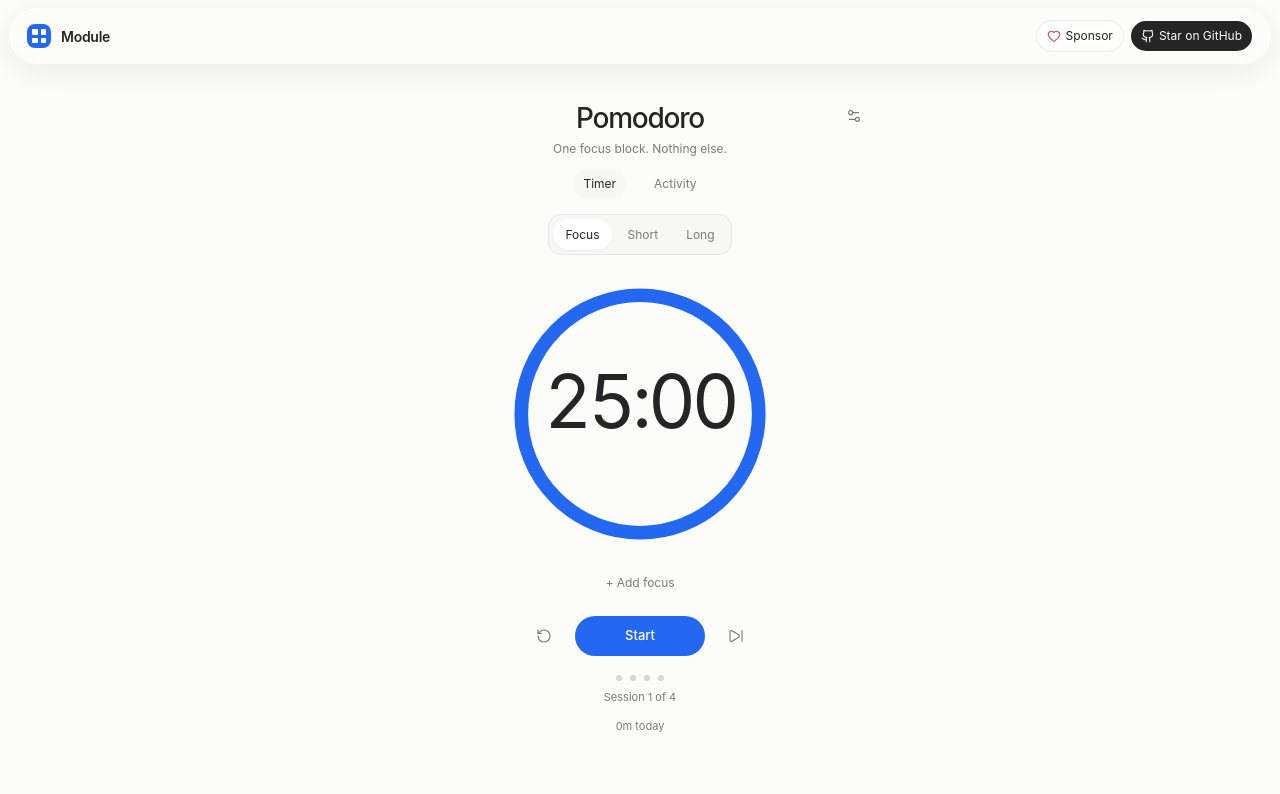
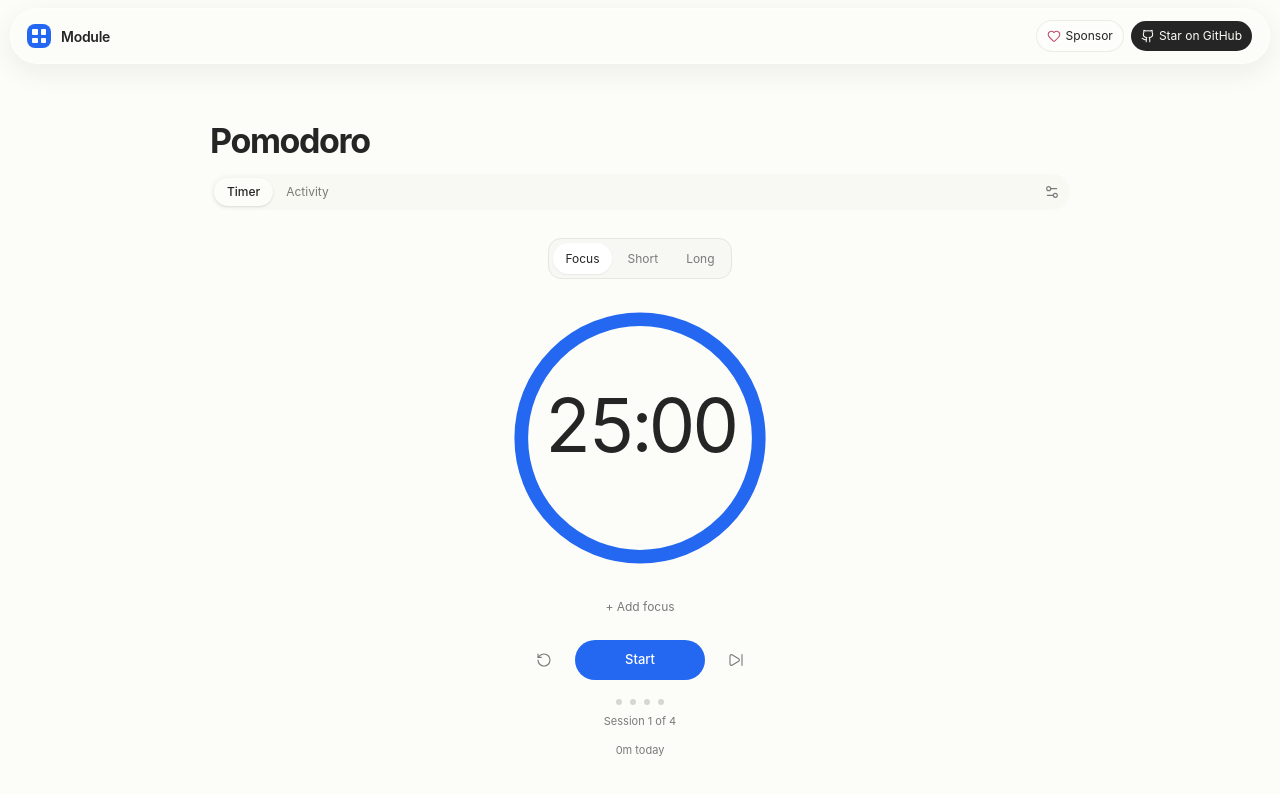
Before and after one commit to howlil/modu-app, a SvelteKit app: page /pomodoro in a window 1280 px wide. Shown: the top 794 px of the page. Built offline with nearby package versions, Linux system fonts and the light colour scheme.

Commit message:
refactor(pomodoro): align top layout with typing

```diff
--- a/src/routes/pomodoro/+page.svelte
+++ b/src/routes/pomodoro/+page.svelte
@@ -3,6 +3,8 @@
   import { ArrowLeft, Check, ChevronRight, Download, Pencil, RotateCcw, Settings2, SkipForward, Trash2, X } from 'lucide-svelte';
   import { Button } from "$lib/components/ui/button/index.js";
   import { Input } from "$lib/components/ui/input/index.js";
+  import * as Tabs from '$lib/components/ui/tabs/index.js';
+  import ToolHeader from '#lib/components/ToolHeader.svelte';
   import ActivityView from '#lib/components/pomodoro/ActivityView.svelte';
   import FocusProtectionSettings from '#lib/components/pomodoro/FocusProtectionSettings.svelte';
   import {
@@ -1056,45 +1058,42 @@
 </svelte:head>
 
 <section
-  class="mx-auto min-h-[calc(100vh-68px)] w-full max-w-[920px] px-2 pb-14 pt-5 max-[700px]:pt-2.5"
+  class="mx-auto min-h-[calc(100vh-76px)] w-full max-w-[1180px] px-4 pb-14 pt-10 max-[760px]:px-2.5 max-[760px]:pt-7"
   style={`--pomodoro-accent: ${modeMeta.accent}; --pomodoro-soft: ${modeMeta.soft};`}
 >
-  <div class="relative mx-auto mb-4 w-full max-w-[460px] text-center">
-    <h1 class="m-0 text-[28px] font-[500] leading-none tracking-[-0.045em]">Pomodoro</h1>
-    <p class="mt-2 text-[12px] font-normal text-muted-foreground">
-      {activeView === 'timer' ? modeMeta.copy : 'Focus time, goals, and session history.'}
-    </p>
-
-    <div class="mt-3 flex justify-center gap-[18px]">
-      {#each ['timer', 'activity'] as view}
-        {@const typedView = view as PomodoroView}
-        <button
-          type="button"
-          class={[
-            'relative h-7 rounded-full px-2.5 text-[12px] font-normal transition',
-            activeView === typedView
-              ? 'bg-muted text-foreground'
-              : 'text-muted-foreground hover:bg-muted/60 hover:text-foreground'
-          ]}
-          onclick={() => (activeView = typedView)}
-        >
-          {typedView === 'timer' ? 'Timer' : 'Activity'}
-        </button>
-      {/each}
-    </div>
-
-    {#if activeView === 'timer'}
+  <div class="mx-auto mb-7 w-full max-w-[860px] min-w-0">
+    <ToolHeader title="Pomodoro" />
+
+    <Tabs.Root bind:value={activeView} class="gap-0">
+      <Tabs.List
+        variant="default"
+        class="-mt-2 h-9 w-full min-w-0 justify-start rounded-full bg-muted/65 p-1"
+      >
+        <Tabs.Trigger
+          value="timer"
+          class="h-7 flex-none rounded-full px-3 py-0 text-[12px] font-normal data-[state=active]:font-medium data-[state=active]:shadow-none"
+        >
+          Timer
+        </Tabs.Trigger>
+        <Tabs.Trigger
+          value="activity"
+          class="h-7 flex-none rounded-full px-3 py-0 text-[12px] font-normal data-[state=active]:font-medium data-[state=active]:shadow-none"
+        >
+          Activity
+        </Tabs.Trigger>
+
         <Button
           variant="ghost"
           size="icon-sm"
-        class="absolute right-0 -top-1 rounded-full text-muted-foreground max-[520px]:right-1"
+          class="ml-auto size-7 rounded-full text-muted-foreground shadow-none"
           aria-label="Pomodoro settings"
           title="Settings"
           onclick={openSettings}
         >
           <Settings2 class="size-4" strokeWidth={1.7} />
         </Button>
-    {/if}
+      </Tabs.List>
+    </Tabs.Root>
   </div>
 
   {#if activeView === 'timer'}
```
Lines whose indentation alone changed are shown as unchanged.
